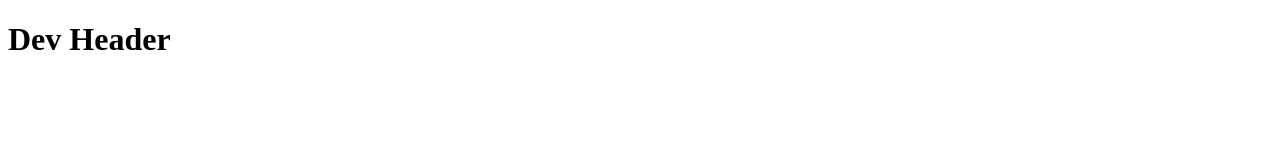
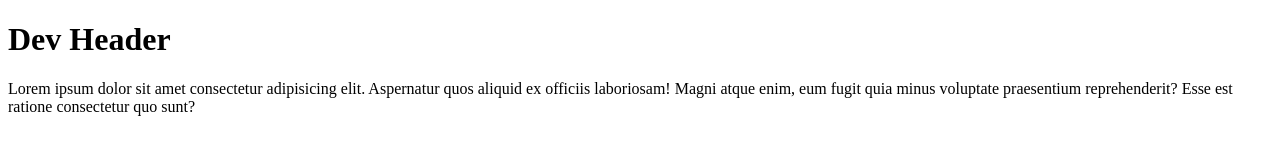
Before and after one commit to 4GeeksAcademy/mrdoomus-ig-feed-with-bs, a plain HTML site: page index.html in a window 1280 px wide. Drawn offline with Linux system fonts and the light colour scheme.

Commit message:
adding lorem

```diff
--- a/index.html
+++ b/index.html
@@ -8,5 +8,11 @@
   </head>
   <body>
     <h1>Dev Header</h1>
+    <p>
+      Lorem ipsum dolor sit amet consectetur adipisicing elit. Aspernatur quos
+      aliquid ex officiis laboriosam! Magni atque enim, eum fugit quia minus
+      voluptate praesentium reprehenderit? Esse est ratione consectetur quo
+      sunt?
+    </p>
   </body>
 </html>
```
